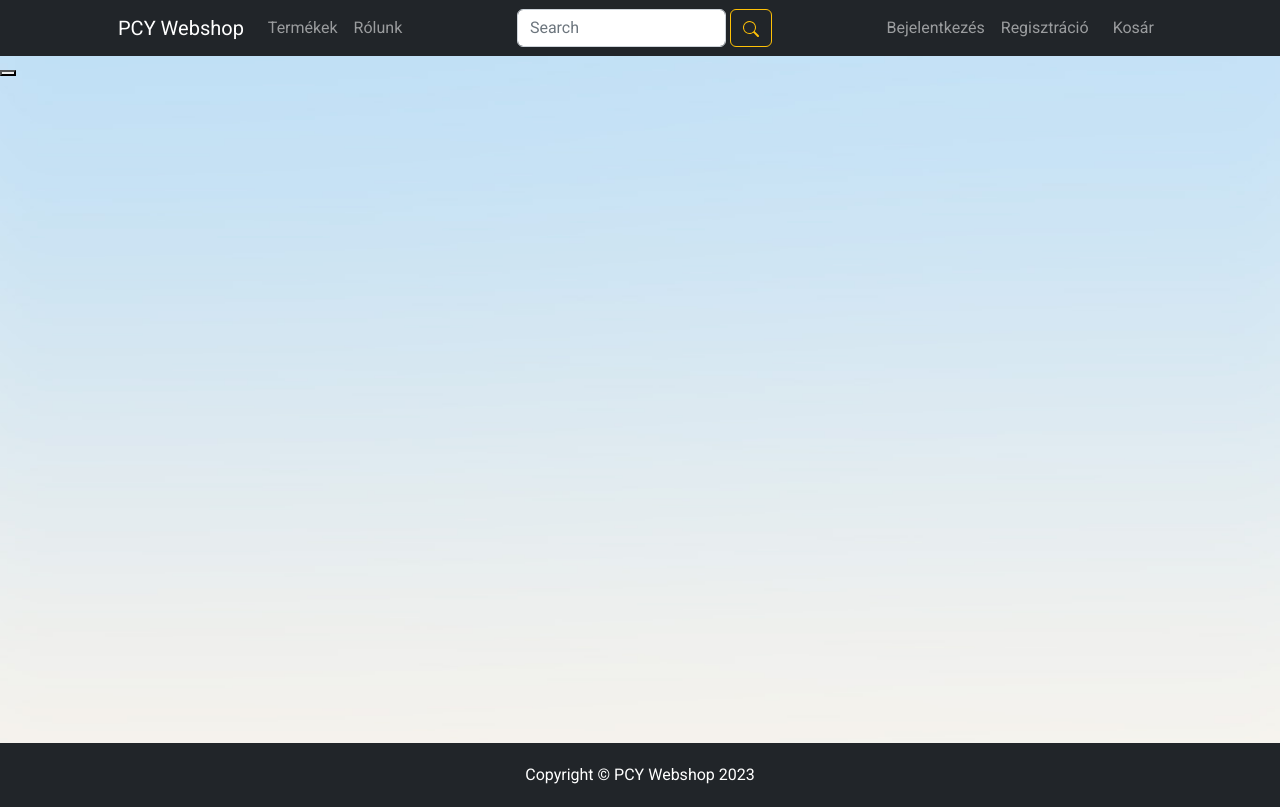
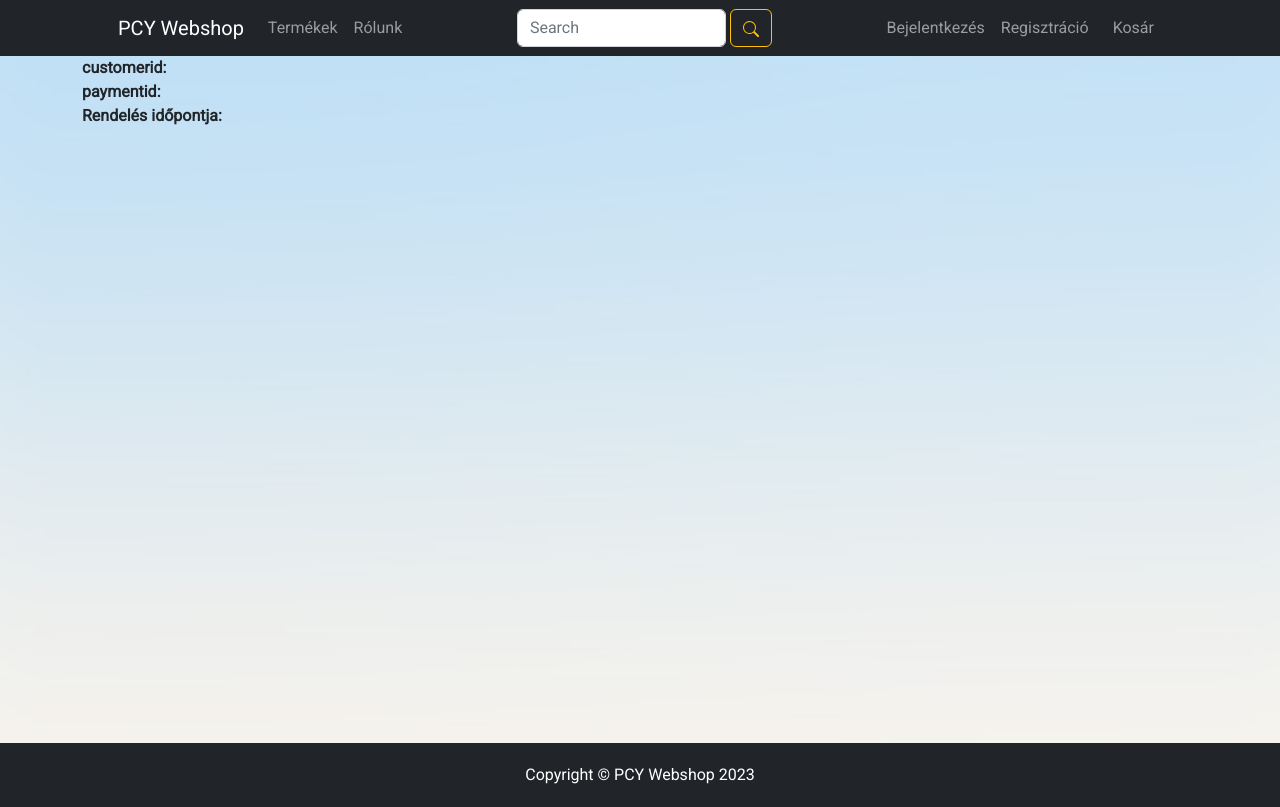
Before and after one commit to egonixaimgod/Vizsgaremek_2024_bbence_pzsombor, an Angular app: page /orders in a window 1280 px wide. Built offline with nearby package versions, Linux system fonts and the light colour scheme.

Commit message:
Sok javítás, kezd jó lenni :D

```diff
--- a/src/app/auth.service.ts
+++ b/src/app/auth.service.ts
@@ -6,29 +6,28 @@ import { HttpClient } from '@angular/common/http';
 })
 export class AuthService {
   public isLoggedIn = false;
-  public userData: any = {}
-
+  public userData: any = {};
+  public token: any;
 
   constructor(private http: HttpClient) { }
+
   login(userData: any) {
     this.http.post('http://127.0.0.1:8000/api/auth/login', userData).subscribe(
       {
-
         next: (response: any) => {
-
           console.log('Bejelentkezés sikeres:', response);
           alert("A bejelentkezés sikeres!");
-          this.isLoggedIn = true
+          this.isLoggedIn = true;
           this.userData = response
+          this.token = response.token;
+          console.log(this.token);
         },
-
-        error:
-          (error: any) => {
-            console.error('Bejelentkezés sikertelen:', error);
-            alert("A bejelentkezés sikertelen!");
-            this.isLoggedIn = false
-            this.userData = {}
-          }
+        error: (error: any) => {
+          console.error('Bejelentkezés sikertelen:', error);
+          alert("A bejelentkezés sikertelen!");
+          this.isLoggedIn = false;
+          this.userData = {};
+        }
       })
   }
 }
--- a/src/app/choose/choose.component.html
+++ b/src/app/choose/choose.component.html
@@ -1,18 +1,18 @@
 <div class="container py-5 px-5">
-<h1>Kérem válasszon fizetési módot!</h1>
+<h1>Kérem válasszon szállítási módot!</h1>
 <div class="form-check">
     <input class="form-check-input" type="radio" name="flexRadioDefault" id="flexRadioDefault1">
     <label class="form-check-label" for="flexRadioDefault1">
-      Készpénz
+      Futárszolgálat
     </label>
   </div>
   <div class="form-check">
     <input class="form-check-input" type="radio" name="flexRadioDefault" id="flexRadioDefault2" checked>
     <label class="form-check-label" for="flexRadioDefault2">
-      Bankkártya
+      Átvétel üzletünkben
     </label>
     <div class="col" style="text-align: right;">
-        <a routerLink="/home" class="btn btn-warning btn-lg" (click)="next()">Tovább!</a>
+        <a routerLink="/home" class="btn btn-warning btn-lg" (click)="order()">Tovább!</a>
     </div>
   </div>
 </div>
--- a/src/app/choose/choose.component.ts
+++ b/src/app/choose/choose.component.ts
@@ -1,4 +1,7 @@
 import { Component } from '@angular/core';
+import { HttpClient } from '@angular/common/http';
+import { OrderService } from '../order.service';
+import { AuthService } from '../auth.service';
 
 @Component({
   selector: 'app-choose',
@@ -6,7 +9,21 @@ import { Component } from '@angular/core';
   styleUrls: ['./choose.component.css']
 })
 export class ChooseComponent {
-next () {
-  alert("Sikeres rendelés!");
+
+  userData: any = {
+    payment_id: '13',
+    order_date: '2024-12-12'
+  };
+
+  constructor(private http: HttpClient, public OrderService: OrderService, private AuthService: AuthService) { }
+
+  order() {
+    if (this.AuthService.isLoggedIn == true) {
+      this.userData.customer_id = this.AuthService.userData.data.id;
+      this.OrderService.order(this.userData);
+      alert("A rendelés sikeres!");
+    } else {
+      alert("Kérjük jelentkezzen be!");
+    }
+  }
 }
-}
--- a/src/app/myorders/myorders.component.html
+++ b/src/app/myorders/myorders.component.html
@@ -1 +1,11 @@
-<button (click)="order()"></button>
+<div class="container">
+    <div class="row">
+        <div class="col">
+            <p *ngIf="OrderService.userData">
+                <strong>customerid:</strong> {{ OrderService.userData.customer_id}} <br>
+                <strong>paymentid:</strong> {{ OrderService.userData.payment_id }} <br>
+                <strong>Rendelés időpontja:</strong> {{ OrderService.userData.order_date }}
+            </p>
+        </div>
+    </div>
+</div>
--- a/src/app/myorders/myorders.component.ts
+++ b/src/app/myorders/myorders.component.ts
@@ -8,14 +8,7 @@ import { OrderService } from '../order.service';
   templateUrl: './myorders.component.html',
   styleUrls: ['./myorders.component.css']
 })
+
 export class MyordersComponent {
-  userData = {
-    customer_id: '123',
-    payment_id: '13',
-    order_date: '2024-04-15'
-  }
-  constructor(private http: HttpClient, public OrderService: OrderService) { }
-  order() {
-    this.OrderService.order(this.userData)
-  }
+  constructor (public OrderService: OrderService) {}
 }
--- a/src/app/profile/profile.component.html
+++ b/src/app/profile/profile.component.html
@@ -3,7 +3,8 @@
         <div class="col">
             <p *ngIf="authservice.userData">
                 <strong>Név:</strong> {{ authservice.userData.data.name }} <br>
-                <strong>Város:</strong> {{ authservice.userData.data.city }}
+                <strong>Város:</strong> {{ authservice.userData.data.city }}<br>
+                <strong>Tokenje:</strong> {{ authservice.token}}
             </p>
         </div>
     </div>
```
Also changed, not shown: src/app/profile/profile.component.ts (line endings or trailing spaces).
